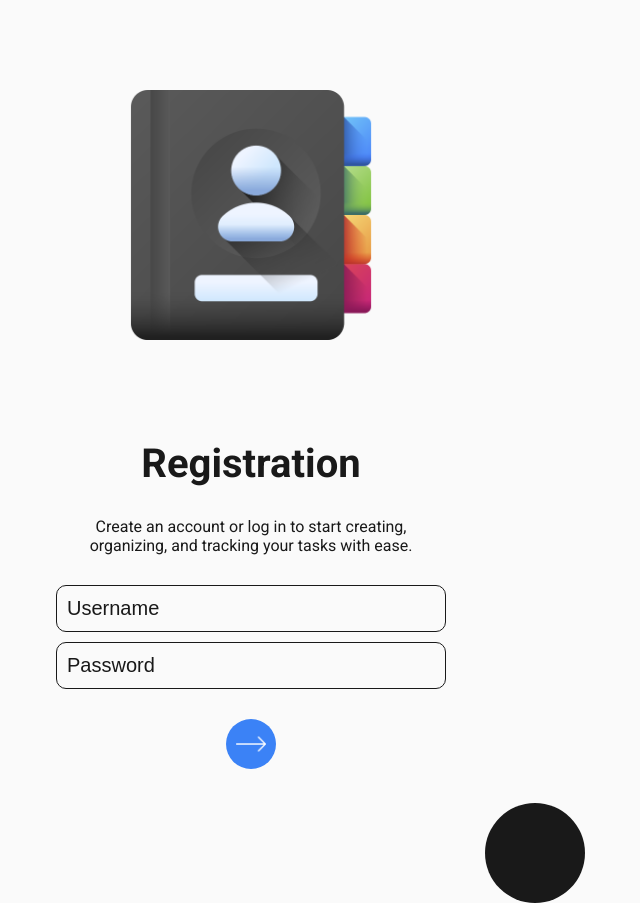
After one commit to sharky-2/Taskify, a Flask app: page /registration in a window 1280 px wide. The commit adds this page. Shown: the whole page, without its empty margins (41-681 px from the left). Run offline with Flask 3, Linux system fonts and the light colour scheme; some web fonts are replaced.

Commit message:
registration added

```diff
--- a/server/app.py
+++ b/server/app.py
@@ -7,8 +7,16 @@ from dotenv import load_dotenv
 
 app = Flask(__name__)
 @app.route("/", methods=["GET"])
+def welcome():
+    return render_template("welcome.html")
+
+@app.route("/registration")
+def registration():
+    return render_template("registration.html")
+
+@app.route("/index")
 def index():
-    return render_template("welcome.html")
+    return render_template("index.html")
 
 def run_flask():
     app.run(debug=False, use_reloader=False)
--- a/server/static/css/style.css
+++ b/server/static/css/style.css
@@ -102,6 +102,7 @@
 /* ========================================================== */
 /* Info */
 .info {
+    background-color: var(--primary-bg-color);
     width: 100%;
     height: 100%;
 
@@ -130,7 +131,7 @@
 }
 
 .card-slide-exit {
-    transform: translateX(-100%);
+    transform: translateX(0%);
 }
 .move-off-screen {
     transform: translateX(100%);
@@ -143,3 +144,35 @@
     transform: translateX(100%);
     transition: transform 0.5s ease;
 }
+
+/* ========================================================== */
+/* Registration */
+#registration {
+    width: 100%;
+    height: 100%;
+
+    display: flex;
+    justify-content: center;
+    align-items: center;
+    transition: transform 0.5s ease;
+}
+#registration form {
+    width: 100%;
+    display: flex;
+    justify-content: center;
+    align-items: center;
+    flex-direction: column;
+    gap: 10px;
+}
+#registration input {
+    background: none;
+    height: 35px;
+    width: calc(100% - 200px);
+    padding: 5px 10px;
+
+    outline: none;
+    border: 1px solid var(--secondary-text-color);
+    border-radius: 10px;
+    font-size: 20px;
+}
+#registration input::placeholder {color: var(--secondary-text-color);}
--- a/server/static/script/script.js
+++ b/server/static/script/script.js
@@ -22,7 +22,6 @@ const welcome_button = document.getElementById("next-page");
 const welcome_page = document.querySelector(".welcome-page")
 const nextButtonInfo1 = document.querySelector('.info-1 .next-info-btn');
 const nextButtonInfo2 = document.querySelector('.info-2 .next-info-btn');
-const nextButtonInfo3 = document.querySelector('.info-3 .next-info-btn');
 
 welcome_button.addEventListener("click", () => {
     document.querySelector('.info-1').classList.remove("card-slide-exit", "move-off-screen");
@@ -42,13 +41,3 @@ nextButtonInfo2.addEventListener("click", () => {
     document.querySelector('.info-2').classList.add("card-slide-exit");
     document.querySelector('.info-3').classList.add("card-slide-active");
 });
-nextButtonInfo3.addEventListener("click", () => {
-    // Move info-3 off screen
-    document.querySelector('.info-3').classList.add("move-off-screen-final");
-
-    // Move welcome page, info-1 and info-2 off screen further
-    welcome_page.classList.add("move-off-screen-welcome");
-    document.querySelector('.info-1').classList.add("move-off-screen");
-    document.querySelector('.info-2').classList.add("move-off-screen");
-
-});
--- /dev/null
+++ b/server/templates/registration.html
@@ -0,0 +1,36 @@
+<!DOCTYPE html>
+<html lang="en">
+<head>
+    <meta charset="UTF-8">
+    <meta name="viewport" content="width=device-width, initial-scale=1.0">
+    <title>Taskify</title>
+
+    <!-- Link -->
+    <link rel="stylesheet" href="{{ url_for('static', filename='css/style.css') }}">
+    <link rel="stylesheet" href="{{ url_for('static', filename='css/root.css') }}">
+    <link rel="stylesheet" href="{{ url_for('static', filename='css/design.css') }}">
+
+</head>
+<body>
+
+    <section id="registration" class="info">
+
+        <img src="../static/imgs/icons/contacts.png">
+        <h1 class="title-design" style="width: 250px; display: inline-block;">Registration</h1>
+        <label class="text-design" style="width: calc(100% - 200px); display: inline-block;">Create an account or log in to start creating, organizing, and tracking your tasks with ease.</label>
+
+        <form>
+            <input type="text" id="surname" name="surname" placeholder="Username" required>
+            <input type="password" id="password" name="password" placeholder="Password" required>
+        </form>
+
+        <a href="/index"><button class="click-effect arrow-button"></button></a>
+
+    </section>
+
+
+    <div id="change-color" class="click-effect"></div>
+
+    <script src="../static/script/script.js"></script>
+</body>
+</html>
```
Also changed, not shown: server/templates/index.html (added, +21 -0 lines), server/templates/welcome.html (+10 -9 lines), server/static/imgs/icons/contacts.png (added).
